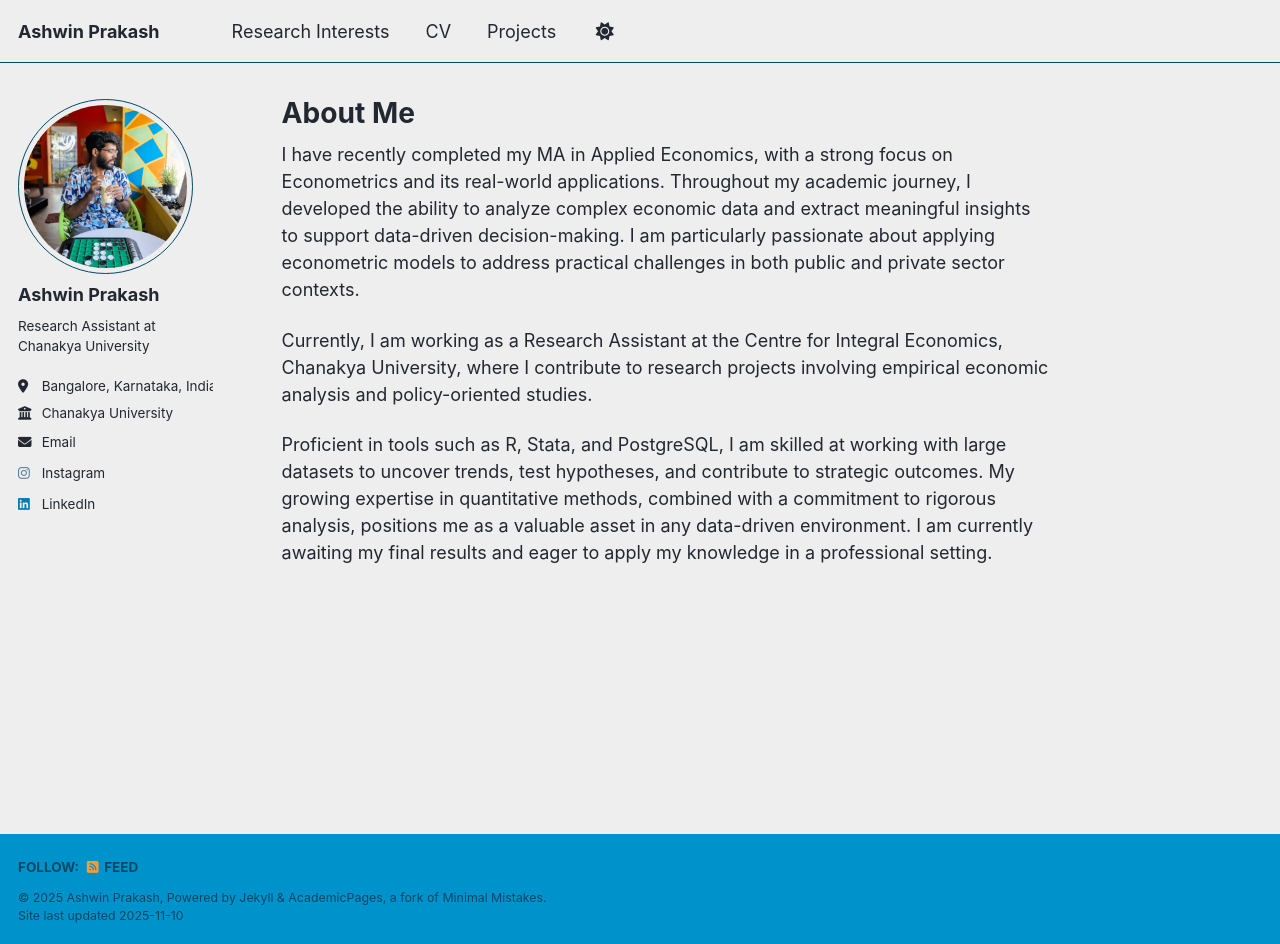
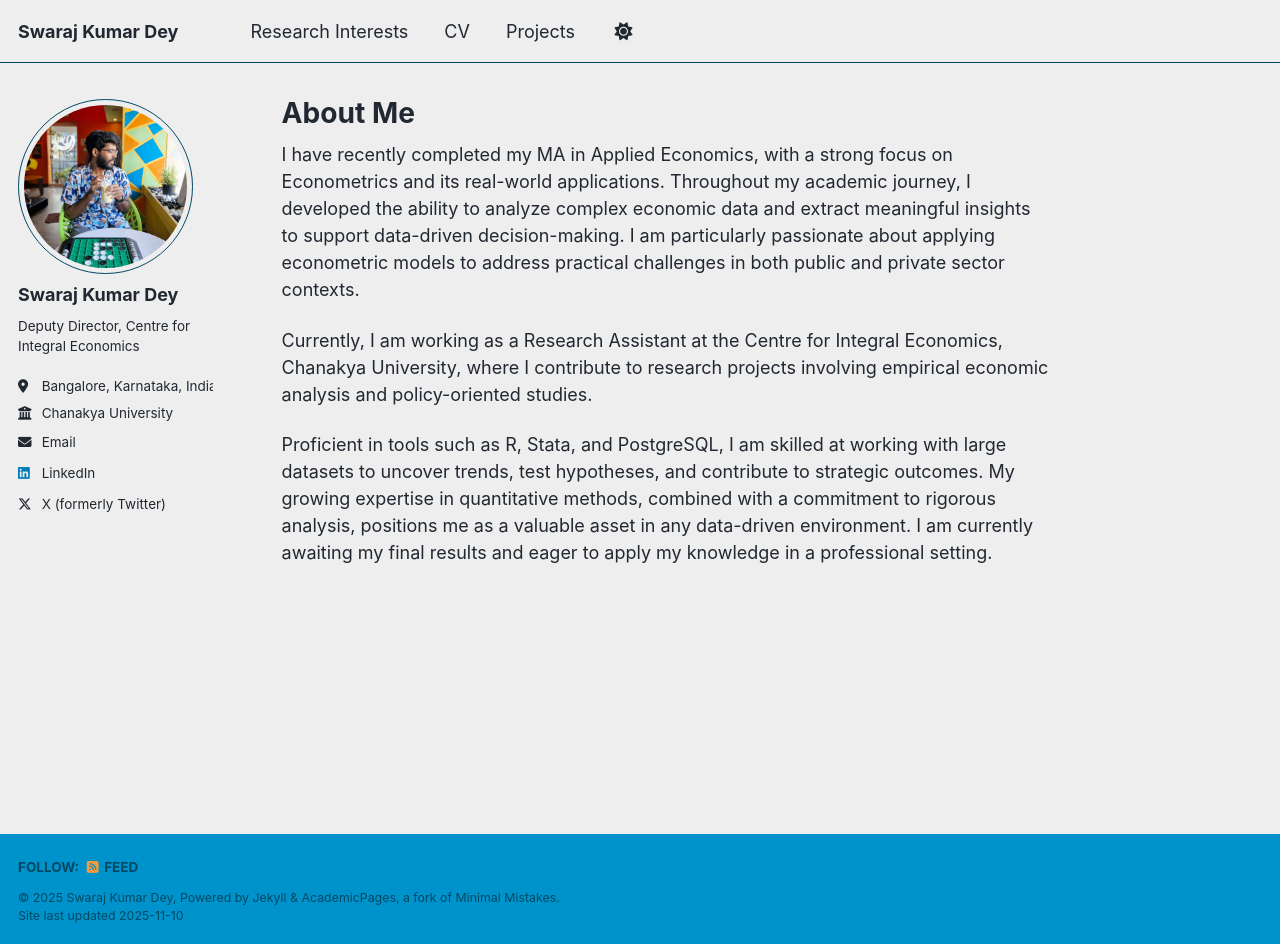
Before and after one commit to ashwinprakash2020/swarajkumardey, a Jekyll site: the page built from _pages/about.md, in a window 1280 px wide and 944 px high. Built offline with Jekyll 4.4.1, drawn with Linux system fonts in a browser that asks for light colours; a script that is not in the unit is left out.

Commit message:
Update _config.yml

```diff
--- a/_config.yml
+++ b/_config.yml
@@ -9,14 +9,14 @@
 # Basic Site Settings
 locale                   : "en-US"
 site_theme               : "air" # Currently available options are "default", "air"
-title                    : "Ashwin Prakash"
+title                    : "Swaraj Kumar Dey"
 title_separator          : "-"
-name                     : &name "Ashwin Prakash"
-description              : &description "Ashwin Prakash's academic portfolio"   # Update this with a general description of your site, this is the default if not overridden by a page
-url                      : "https://ashwinprakash2020.github.io/" # The base hostname & protocol for your site e.g. "https://[your GitHub username].github.io",
+name                     : &name "Swaraj Kumar Dey"
+description              : &description "Swaraj Kumar Dey's academic portfolio"   # Update this with a general description of your site, this is the default if not overridden by a page
+url                      : "https://swarajkumardey.github.io/" # The base hostname & protocol for your site e.g. "https://[your GitHub username].github.io",
                                                            # or if you already have some other page hosted on Github then use "https://[your GitHub username].github.io/[Your Repo Name]"
 baseurl                  : "" # the subpath of your site, e.g. "/blog"
-repository               : "ashwinprakash2020/ashwinprakash2020.github.io"
+repository               : "ashwinprakash2020/swarajkumardey.github.io"
 image                    : "/images/Thumbnail.png"
 
 # Site Author - The following control what appear as part of the author content on the side bar.
@@ -25,13 +25,13 @@ image                    : "/images/Thumbnail.png"
 author:
   # Biographic information
   avatar           : "Profile1.png"
-  name             : "Ashwin Prakash"
+  name             : "Swaraj Kumar Dey"
   pronouns         : # example: "she/her"
-  bio              : "Research Assistant at Chanakya University"
+  bio              : "Deputy Director, Centre for Integral Economics"
   location         : "Bangalore, Karnataka, India"
   employer         : "Chanakya University"
   uri              : # URL
-  email            : "ashwin.p@chanakyauniversity.edu.in"
+  email            : "swaraj.d@chanakyauniversity.edu.in"
 
   # Academic websites
   academia         : # URL
@@ -62,9 +62,9 @@ author:
   goodreads        : # Username
   google_plus      : # Username
   keybase          : # Username
-  instagram        : "ashwinnn.n"
+  instagram        : #
   lastfm           : # Username
-  linkedin         : "ashwinprakash20"
+  linkedin         : "swarajkumardey"
   mastodon         : # URL
   medium           : # URL
   pinterest        : # Username
@@ -72,7 +72,7 @@ author:
   steam            : # Username
   telegram         : # URL
   tumblr           : # Username
-  twitter          : # Username for X / Twitter
+  twitter          : "SwarajKumarDey1"
   vine             : # Username
   weibo            : # Username
   wikipedia        : # Username
```
